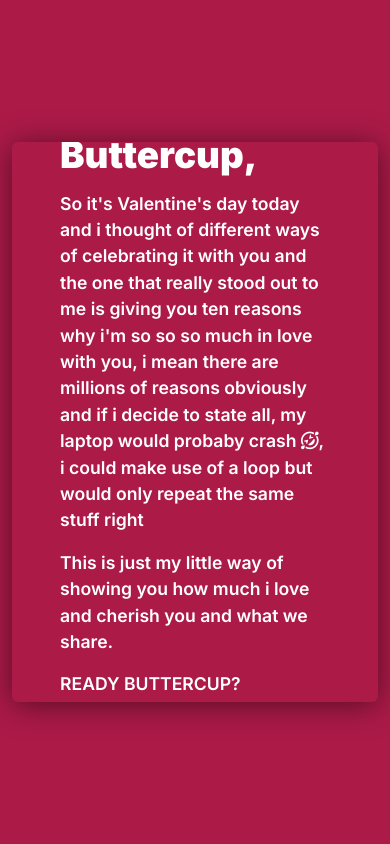
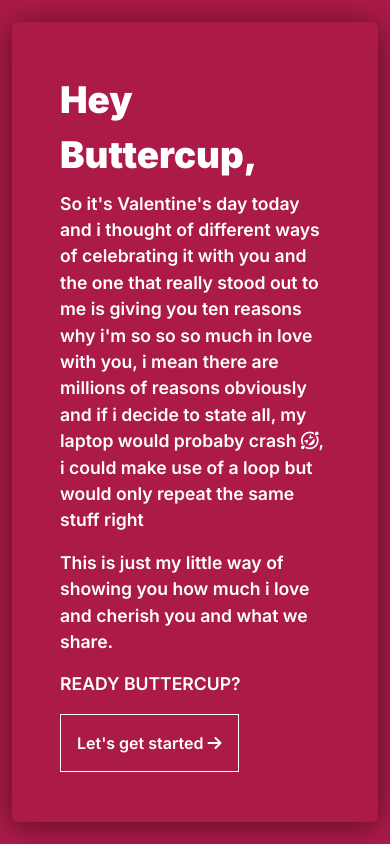
Before and after one commit to Kizito3/Buttercup, a plain HTML site: page index.html in a window 390 px wide. Drawn offline with nearby package versions, Linux system fonts and the light colour scheme.

Commit message:
sec commit

```diff
--- a/style.css
+++ b/style.css
@@ -116,5 +116,10 @@ section.main {
     .main__content{
         width: 100%;
         padding-inline: 3rem;
+        /* height: 100vh; */
+        /* padding-block: 18rem; */
+    }
+    .main__container{
+        height: 50rem;
     }
 }
```
